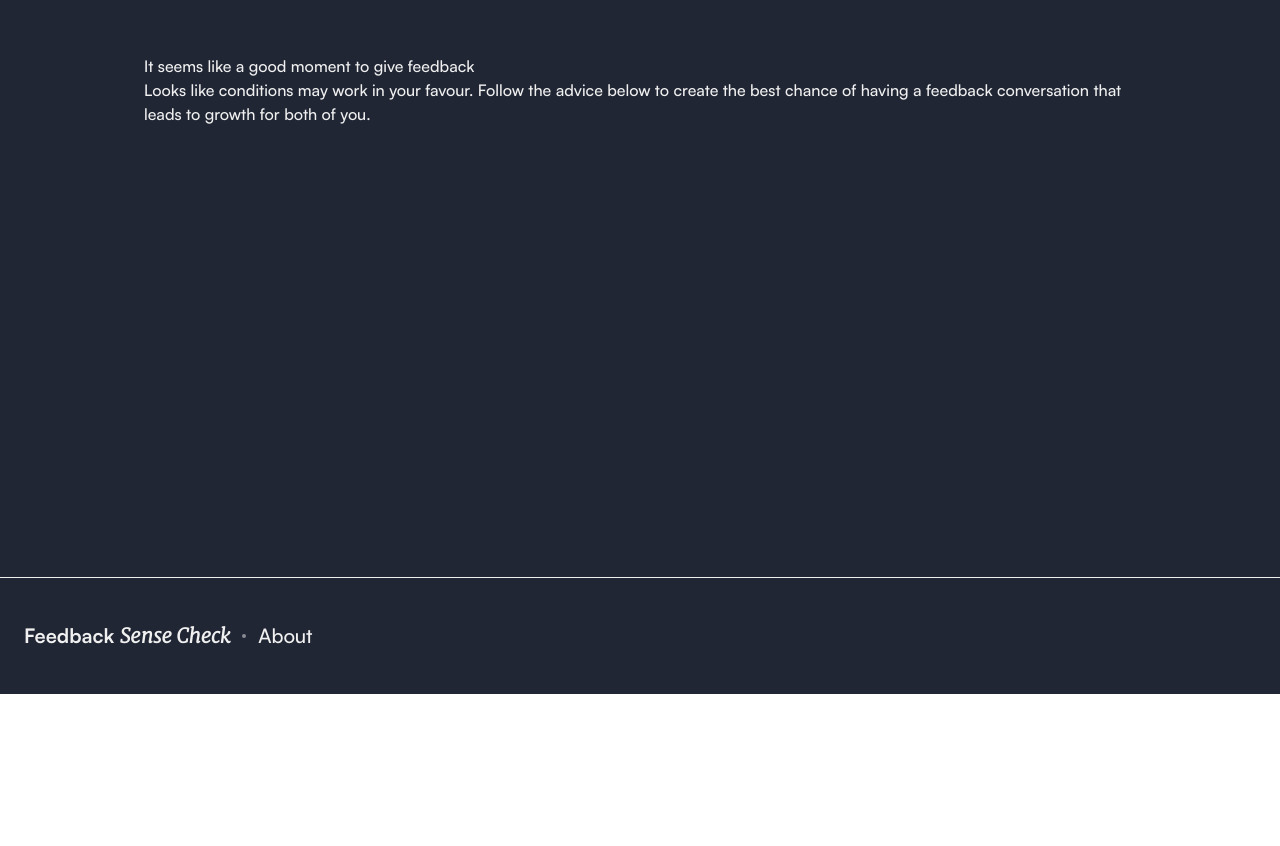
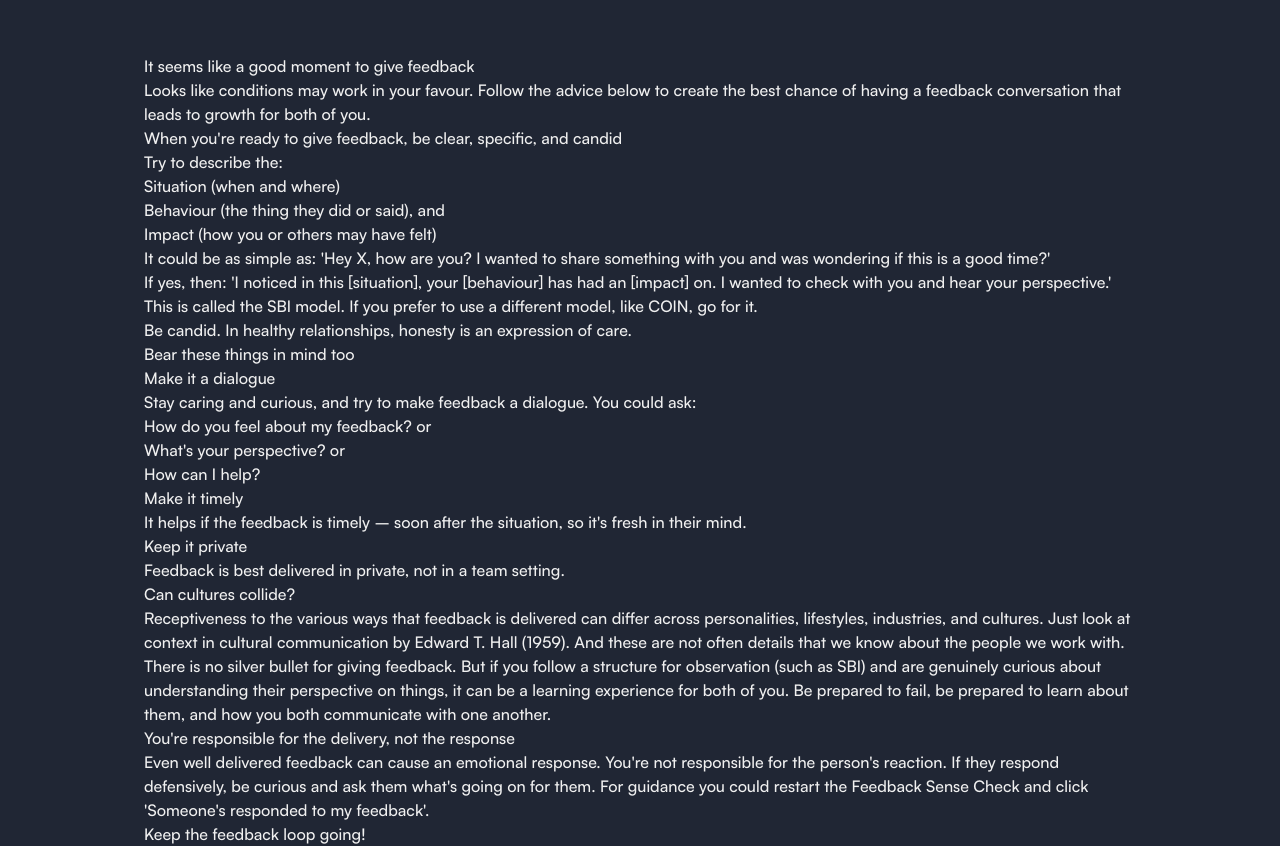
Before and after one commit to aaronconway7/feedback-sense-check, a SvelteKit app: page /good-moment in a window 1280 px wide. Shown: the part 106-952 px from the top of the page. Before the commit the page ends 800 px from the top, so only its background shows below. Built offline with nearby package versions, Linux system fonts and the light colour scheme.

Commit message:
add links to clear specific candid

```diff
--- /dev/null
+++ b/src/lib/components/body-elements/ClearSpecificCandid.svelte
@@ -0,0 +1,26 @@
+<script>import GiveFeedback from "../body-elements/GiveFeedback.svelte"</script>
+<h3>When you're ready to give feedback, be clear, specific, and candid</h3>
+<p>Try to describe the:</p>
+<GiveFeedback/>
+<p>It could be as simple as: 'Hey X, how are you? I wanted to share something with you and was wondering if this is a good time?'</p>
+<p>If yes, then: 'I noticed in this [situation], your [behaviour] has had an [impact] on. I wanted to check with you and hear your perspective.'</p>
+<p>This is called <a href="https://www.ccl.org/articles/leading-effectively-articles/closing-the-gap-between-intent-vs-impact-sbii/">the SBI model</a>. If you prefer to use a different model, like <a href="https://www.mindtools.com/a94k5vp/the-coin-conversation-model">COIN</a>, go for it.</p>
+<p>Be candid. <a href="https://twitter.com/adammgrant/status/1395361167862808579?lang=en">In healthy relationships, honesty is an expression of care.</a></p>
+<h2>Bear these things in mind too</h2>
+<h3>Make it a dialogue</h3>
+<p>Stay caring and curious, and try to make feedback a dialogue. You could ask:</p>
+<ul>
+  <li>How do you feel about my feedback? or</li>
+  <li>What's your perspective? or</li>
+  <li>How can I help?</li>
+</ul>
+<h3>Make it timely</h3>
+<p>It helps if the feedback is timely – soon after the situation, so it's fresh in their mind.</p>
+<h3>Keep it private</h3>
+<p>Feedback is best delivered in private, not in a team setting.</p>
+<h3>Can cultures collide?</h3>
+<p>Receptiveness to the various ways that feedback is delivered can differ across personalities, lifestyles, industries, and cultures. Just look at context in cultural communication by Edward T. Hall (1959). And these are not often details that we know about the people we work with. There is no silver bullet for giving feedback. But if you follow a structure for observation (such as SBI) and are genuinely curious about understanding their perspective on things, it can be a learning experience for both of you. Be prepared to fail, be prepared to learn about them, and how you both communicate with one another.</p>
+<h3>You're responsible for the delivery, not the response</h3>
+<p>Even well delivered feedback can cause an emotional response. You're not responsible for the person's reaction. If they respond defensively, be curious and ask them what's going on for them. For guidance you could <a href="www.test.com/sense-check">restart the Feedback Sense Check</a> and click 'Someone's responded to my feedback'.</p>
+<h3>Keep the feedback loop going!</h3>
+<p>Good luck with your feedback. It's great that you're giving it, and giving it well. Keep the feedback loop healthy!</p>
--- /dev/null
+++ b/src/lib/components/body-elements/personalised-recommendations/good-place.svelte
@@ -0,0 +1,2 @@
+<h3>You seem to be in a good place</h3>
+<p>You're feeling calm and clear-headed. Good conditions for giving helpful, caring feedback. If you begin to feel emotional, try taking some deep breaths.</p>
--- a/src/routes/g4/+page.svelte
+++ /dev/null
@@ -1,2 +0,0 @@
-<h1>It seems like a good moment to give feedback</h1>
-<p>Looks like conditions may work in your favour. Follow the advice below to create the best chance of having a feedback conversation that leads to growth for both of you.</p>
--- a/src/routes/good-moment/+page.svelte
+++ b/src/routes/good-moment/+page.svelte
@@ -1,5 +1,9 @@
-<script>import PersonalisedRecommendations from "../../lib/components/body-elements/PersonalisedRecommendations.svelte"</script>
+<script>
+    import PersonalisedRecommendations from "../../lib/components/body-elements/PersonalisedRecommendations.svelte"
+    import ClearSpecificCandid from "../../lib/components/body-elements/ClearSpecificCandid.svelte"
+</script>
 
 <h2>It seems like a good moment to give feedback</h2>
 <p>Looks like conditions may work in your favour. Follow the advice below to create the best chance of having a feedback conversation that leads to growth for both of you.</p>
 <PersonalisedRecommendations/>
+<ClearSpecificCandid/>
```
